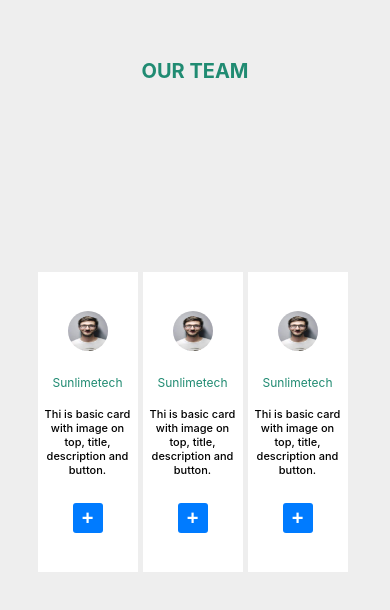
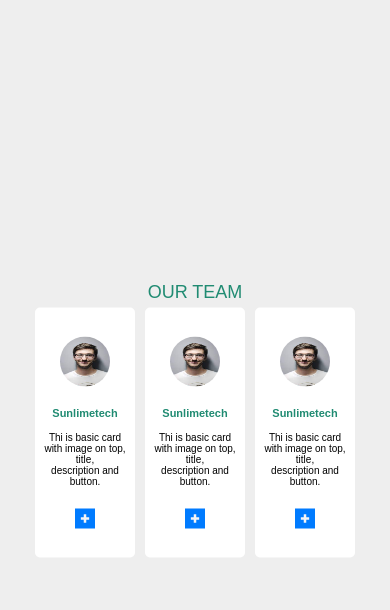
Before and after one commit to Zaibi727/Collection-of-Designs, a React (Create React App) app: page / in a window 390 px wide. Shown: the top 610 px of the page. Built offline with nearby package versions, Linux system fonts and the light colour scheme.

Commit message:
hardwork success

```diff
--- a/src/components/BioCards/ArrayOfCards.jsx
+++ b/src/components/BioCards/ArrayOfCards.jsx
@@ -16,14 +16,18 @@ class ArrayOfCards extends Component {
 
     render() {
         return (
+            <div className={styles.oneMore}>
+            <div className={styles.double}>
+             <p className={styles.hhh}>OUR TEAM</p>
             <div className={styles.arrayWrapper}>
-                  <p className={styles.hhh}>OUR TEAM</p>
                       {this.state.cards.map(card => (
                         <SingleCard
                          key={card.id}
                          value={card.value} />
                        ))}
                </div>
+        </div>
+       </div>
          );
     }
 }
--- a/src/components/BioCards/bioCards.module.css
+++ b/src/components/BioCards/bioCards.module.css
@@ -2,42 +2,46 @@
     padding: 0px;
     margin: 0px;
    box-sizing: border-box;
+   font-family: sans-serif;
+}
+.oneMore{
+    background-color: #eeeeee;
+    width: 100%;
+    height: 100vh;
+}
+.double{
+    padding: 0px;
+    margin: 0;
+    position: absolute;
+    top: 50%;
+    left: 50%;
+     transform: translate(-50%, -50%);
 }
 .arrayWrapper{
-    height: 100vh;
+    width: 100%;
    display: flex;
    justify-content: center;
-    background-color: #eeeeee;
-    position: relative;
+   align-items: center;
 }
+
+
 .hhh{
-    position: absolute;
-  padding-top: 5%;
   font-size: 30px;
-  font-weight: bold;
+  font-weight: 500;
   color: #208b72;
-}
-.wrapper{
-
-    height: 100vh;
-    display: flex;
-    flex-direction: column;
-    justify-content: center;
-    align-items: center;
-    background-color: #eeeeee;
 }
 
 .secWrapper{
-    width: 300px;
     max-width: 100%;
-    height: 300px;
-    background-color: white;
+    width: 280px;
+    height: 270px;
+    background-color: rgb(255, 255, 255);
     display: flex;
     flex-direction: column;
     align-items: center;
     justify-content:space-evenly;
-    margin-right: 20px;
-
+    border-radius: 5px;
+    margin: 5px;
 }
 .img{
     width: 100px;
@@ -46,8 +50,8 @@
     margin-bottom: -10px;
 }
 .name{
-    font-size: 18px;
-    font-weight: 500;
+    font-size: 15px;
+    font-weight: bold;
     color: #208b72;
     margin-bottom: -8px;
 }
@@ -55,146 +59,174 @@
     margin-bottom: -8px;
     font-size: 14px;
     margin-top: -8px;
-    font-weight: 500;
 }
 .btn{
-    width: 30px;
-    height: 30px;
+    width: 20px;
+    height: 20px;
     display: flex;
     justify-content: center;
     align-items: center;
     border: none;
     background-color: #007bff;
-    font-weight: 800;
-    font-size: 20px;
-    border-radius: 3px;
+    font-weight: 500;
     color: white;
 }
+.add{
+    color: whitesmoke !important;
+    font-weight: 500;
+    font-size: 10px;
+}
 
-@media only screen and (min-width: 1410px){
+
+@media only screen and (max-width: 900px){
+
      .hhh{
-        padding-top: 5%;
-        font-size: 20px;
-        font-weight: bold;
+       font-size: 25px;
+       font-weight: 500;
        color: #208b72;
      }
-}
-@media only screen and (max-width: 1200px){
-    .hhh{
-        padding-top: 10%;
-        font-size: 20px;
-        font-weight: bold;
-        color: #208b72;
-      }
-}
 
-@media only screen and (max-width: 800px){
-    .hhh{
-        padding-top: 10%;
-        font-size: 20px;
-        font-weight: bold;
-        color: #208b72;
-      }
      .secWrapper{
-        width: 150px;
-        height: 300px;
-        margin-right: 10px;
-       padding: 10px;
+         width: 200px;
+         height: 200px;
      }
      .img{
-        width: 60px;
-        height: 60px;
+         width: 50px;
+         height: 50px;
+         border-radius: 50%;
+         margin-bottom: -10px;
      }
      .name{
-        font-size: 15px;
-        font-weight: 500;
+         font-size: 13px;
+         font-weight: bold;
          color: #208b72;
          margin-bottom: -8px;
      }
      .discrip{
          margin-bottom: -8px;
-        font-size: 12px;
+         font-size: 10px;
          margin-top: -8px;
-        font-weight: 500;
      }
  }
 
- @media only screen and (max-width: 500px){
+ @media only screen and (max-width: 680px){
     .hhh{
-          padding-top: 15%;
         font-size: 20px;
-          font-weight: bold;
+        font-weight: 500;
         color: #208b72;
       }
+
       .secWrapper{
-        width: 100px;
-        height: 300px;
-        margin-right: 5px;
-       padding: 5px;
+          width: 150px;
+          height: 200px;
+          padding: 0px 10px;
       }
       .img{
-        width: 40px;
-        height: 40px;
+          width: 50px;
+          height: 50px;
+          border-radius: 50%;
+          margin-bottom: -10px;
       }
       .name{
-        font-size: 12px;
-        font-weight: 400;
+          font-size: 11px;
+          font-weight: bold;
           color: #208b72;
           margin-bottom: -8px;
       }
       .discrip{
           margin-bottom: -8px;
-        font-size: 11px;
+          font-size: 10px;
           margin-top: -8px;
-        font-weight: 500;
       }
   }
- @media only screen and (max-width: 320px){
+
+ @media only screen and (max-width: 480px){
+    .hhh{
+        font-size: 18px;
+        font-weight: 500;
+        color: #208b72;
+      }
+
       .secWrapper{
           width: 100px;
-        height: 300px;
-        margin-right: 5px;
-       padding: 5px;
-       margin-top: 10px;
+          height: 250px;
+          padding: 0px 5px;
       }
       .img{
-        width: 40px;
-        height: 40px;
+          width: 50px;
+          height: 50px;
+          border-radius: 50%;
+          margin-bottom: -10px;
       }
       .name{
-        font-size: 12px;
-        font-weight: 400;
+          font-size: 11px;
+          font-weight: bold;
           color: #208b72;
           margin-bottom: -8px;
       }
       .discrip{
           margin-bottom: -8px;
-        font-size: 11px;
+          font-size: 10px;
           margin-top: -8px;
+      }
+  }
+
+  @media only screen and (max-width: 320px){
+    .hhh{
+        font-size: 12px;
         font-weight: 500;
+        color: #208b72;
+        margin:  0 auto;
+      }
+      .oneMore{
+        background-color: #eeeeee;
+        width: 100%;
+        height: 100%;
+        text-align: center;
+    }
+      .double{
+        width: 100%;
+        background-color:  #eeeeee;
+        padding: 20px;;
+        margin: 0;
+        position: absolute;
+        top: 0%;
+        left: 0%;
+         transform: translate(0%, 0%);
     }
       .arrayWrapper{
         width: 100%;
-        height: 100vh;
+        margin:10px auto 0px auto;
+        text-align: center;
        display: block;
        background-color: #eeeeee;
     }
       .wrapper{
-
-        height: 50vh;
-        display: flex;
-        flex-direction: column;
-       justify-content: center;
-        align-items: center;
-        background-color: #eeeeee;
-    }
-    .hhh{
-    position: unset;
+          margin: 0 auto;
           display: flex;
           justify-content: center;
-      padding-top: 20%;
-      font-size: 15px;
+      }
+      .secWrapper{
+          width: 100px;
+          height: 250px;
+          padding: 0px 5px;
+          text-align: center;
+      }
+      .img{
+          width: 50px;
+          height: 50px;
+          border-radius: 50%;
+          margin-bottom: -10px;
+      }
+      .name{
+          font-size: 11px;
           font-weight: bold;
           color: #208b72;
+          margin-bottom: -8px;
+      }
+      .discrip{
+          margin-bottom: -8px;
+          font-size: 10px;
+          margin-top: -8px;
       }
   }
--- a/src/components/BioCards/singleCard.jsx
+++ b/src/components/BioCards/singleCard.jsx
@@ -1,5 +1,7 @@
 import React, { Component } from 'react';
 import styles from './bioCards.module.css';
+import { BiPlusMedical } from "react-icons/bi";
+
 
 class SingleCard extends Component {
     state = {  }
@@ -14,7 +16,7 @@ class SingleCard extends Component {
                         description and button.
                     </p>
                     <button className={styles.btn}>
-                        +
+                    <BiPlusMedical className={styles.add} />
                     </button>
                 </section>
             </div>
```
Lines whose indentation alone changed are shown as unchanged.
